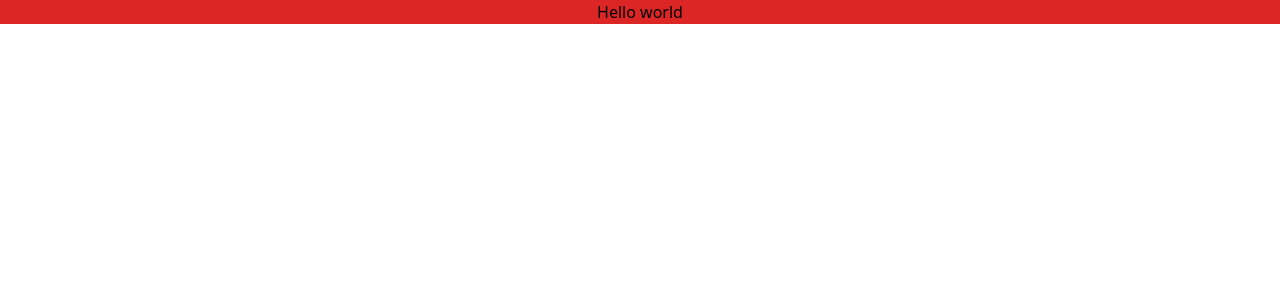
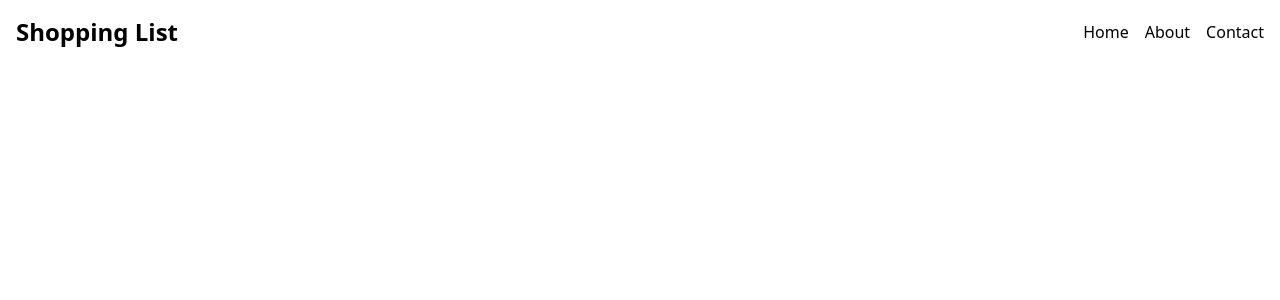
Before and after one commit to Mirwais01/shopping-list, a React (Create React App) app: page / in a window 1280 px wide. Shown: the top 300 px of the page. Built offline with nearby package versions, Linux system fonts and the light colour scheme.

Commit message:
nav started.

```diff
--- a/src/components/App.jsx
+++ b/src/components/App.jsx
@@ -1,7 +1,20 @@
 export default function App() {
   return (
     <div>
-      <h1 className="bg-red-600 text-center">Hello world</h1>
+      <Nav />
     </div>
   );
 }
+
+function Nav() {
+  return (
+    <nav className="flex justify-between items-center p-4">
+      <h1 className="text-2xl font-bold">Shopping List</h1>
+      <ul className="flex gap-4">
+        <li>Home</li>
+        <li>About</li>
+        <li>Contact</li>
+      </ul>
+    </nav>
+  );
+}
```
